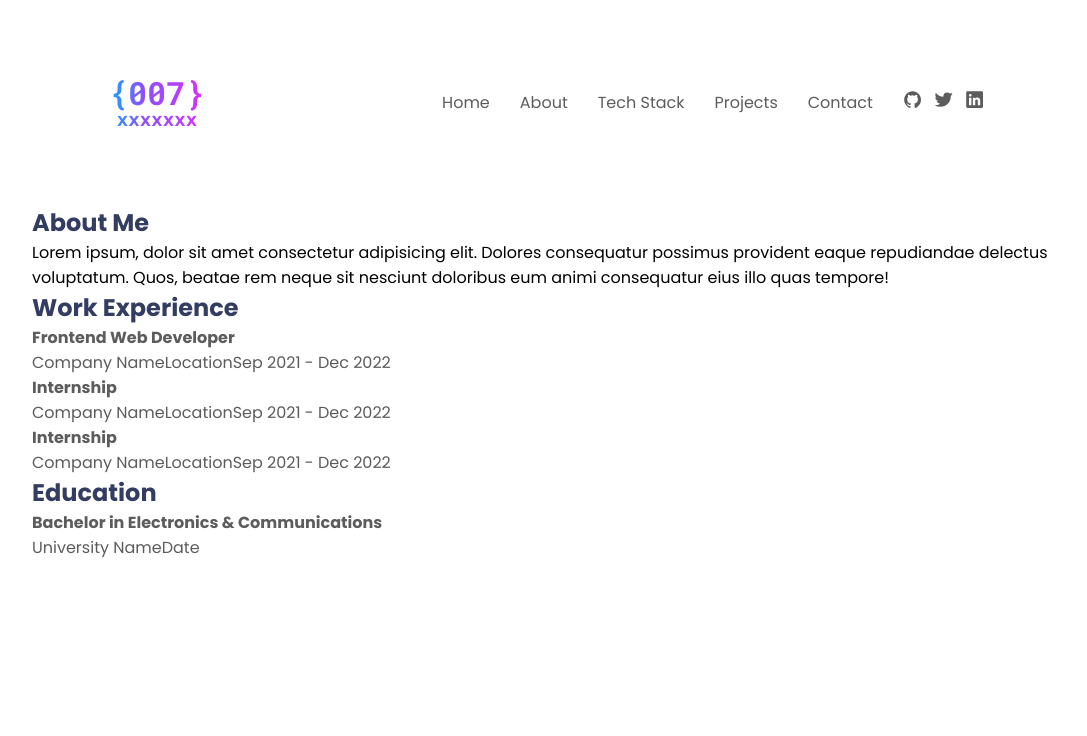
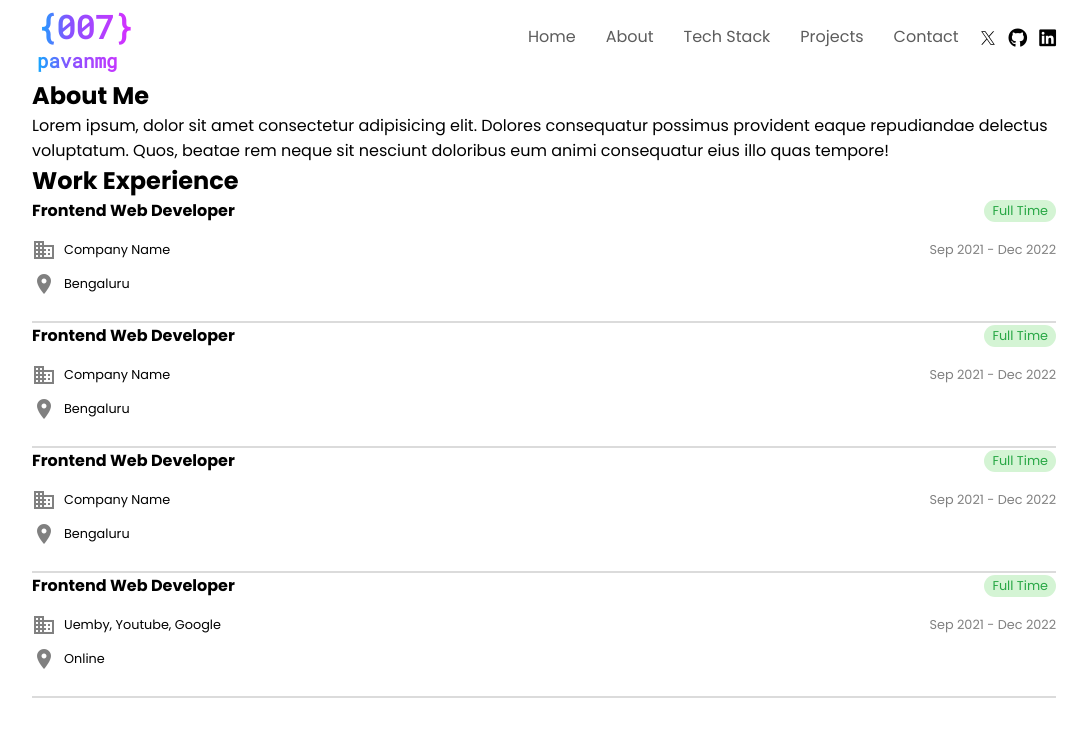
Before and after one commit to CWGertoft/u01-portfolio, a plain HTML site: page about.html in a window 1280 px wide. Shown: the whole page, without its empty margins (96-1183 px from the left). Drawn offline with nearby package versions, Linux system fonts and the light colour scheme.

Commit message:
update
Update to fix navigation bar dropdown menu. Som smaller other fixes to structure html and css code.

```diff
--- a/about.html
+++ b/about.html
@@ -4,21 +4,27 @@
     <meta charset="UTF-8">
     <meta name="viewport" content="width=device-width, initial-scale=1.0">
     <link rel="stylesheet" href="style.css">
-    <link rel="stylesheet" href="https://fonts.googleapis.com/css2?family=Material+Symbols+Outlined:opsz,wght,FILL,GRAD@20..48,100..700,0..1,-50..200&icon_names=menu" />
+    <link href="https://fonts.googleapis.com/css2?family=Poppins:wght@400;500;600;700&family=Roboto+Mono:wght@100;400&display=swap" rel="stylesheet">
+
+    <!-- Font Awesome for GitHub and LinkedIn Icons -->
+    <link href="https://cdnjs.cloudflare.com/ajax/libs/font-awesome/6.0.0-beta3/css/all.min.css" rel="stylesheet">
+    <link href="https://fonts.googleapis.com/icon?family=Material+Icons" rel="stylesheet">
+
     <title>Portfolio</title>
-    <link rel="preconnect" href="https://fonts.googleapis.com">
-    <link rel="preconnect" href="https://fonts.gstatic.com" crossorigin>
-    <link href="https://fonts.googleapis.com/css2?family=Poppins:ital,wght@0,100;0,200;0,300;0,400;0,500;0,600;0,700;0,800;0,900;1,100;1,200;1,300;1,400;1,500;1,600;1,700;1,800;1,900&display=swap" rel="stylesheet">
-    <link href="https://fonts.googleapis.com/css2?family=Roboto+Mono:ital,wght@0,100..700;1,100..700&display=swap" rel="stylesheet">
-
 </head>
 <body>
 
+<header class="container">
+    <h2 class="name"><span class="top-name">{007}</span> <br> pavanmg</h2>
 
+    <!-- Hamburger Menu -->
+    <input type="checkbox" id="menu-toggle" class="menu-checkbox">
+    <label for="menu-toggle" class="menu-icon">
+        <i class="fas fa-bars"></i>
+    </label>
 
-    <header class="container">
-
-            <h2 class="name"><span class="top-name">{007}</span> <br> xxxxxxx</h2>
+    <!-- Navigation Menu -->
+    <nav>
         <ul class="menu">
             <li><a href="index.html">Home</a></li>
             <li><a href="about.html">About</a></li>
@@ -26,11 +32,18 @@
             <li><a href="projects.html">Projects</a></li>
             <li><a href="contact.html">Contact</a></li>
         </ul>
+
+        <!-- Social Icons -->
         <ul class="icons">
-                <li class="github"><a href=""><ion-icon name="logo-github"></ion-icon></a></li>
-                <li class="twitter"><a href=""><ion-icon name="logo-twitter"></ion-icon></a></li>
-                <li class="linkedin"><a href="https:/www.linkedin.com"><ion-icon name="logo-linkedin"></ion-icon></a></li>
+            <li><a href="https://x.com" target="_blank">
+                <!-- Linked SVG file -->
+                <img src="images/x-logo.svg" alt="X.com logo" class="x-icon">
+            </a></li>
+            <li><a href="https://github.com" target="_blank"><i class="fab fa-github"></i></a></li>
+            <li><a href="https://linkedin.com" target="_blank"><i class="fab fa-linkedin"></i></a></li>
         </ul>
+    </nav>
+
 </header>
 
 <main class="main-aboutme">
@@ -41,48 +54,73 @@
 
     <section class="about-me">
         <h1>Work Experience</h1>
-                <section>
-                    <h4>Frontend Web Developer</h4>
+        <section class="experience">
+
+            <h4>
+                <span class="job-title">Frontend Web Developer</span>
+                <span class="full-time">Full Time</span>
+            </h4>
+
             <ul class="experience-list">
-                        <li>Company Name</li>
-                        <li>Location</li>
-                        <li>Sep 2021 - Dec 2022</li>
+                <li class="company-date">
+                    <span><span class="material-icons">business</span> Company Name</span>
+                    <span class="li-date">Sep 2021 - Dec 2022</span>
+                </li>
+                <li><span class="material-icons">location_on</span> Bengaluru</li>
             </ul>
         </section>
 
-                <section>
-                    <h4>Internship</h4>
+        <section class="experience">
+
+            <h4>
+                <span class="job-title">Frontend Web Developer</span>
+                <span class="full-time">Full Time</span>
+            </h4>
+
             <ul class="experience-list">
-                        <li>Company Name</li>
-                        <li>Location</li>
-                        <li>Sep 2021 - Dec 2022</li>
+                <li class="company-date">
+                    <span><span class="material-icons">business</span> Company Name</span>
+                    <span class="li-date">Sep 2021 - Dec 2022</span>
+                </li>
+                <li><span class="material-icons">location_on</span> Bengaluru</li>
             </ul>
         </section>
 
-                <section>
-                    <h4>Internship</h4>
+        <section class="experience">
+
+            <h4>
+                <span class="job-title">Frontend Web Developer</span>
+                <span class="full-time">Full Time</span>
+            </h4>
+
             <ul class="experience-list">
-                        <li>Company Name</li>
-                        <li>Location</li>
-                        <li>Sep 2021 - Dec 2022</li>
+                <li class="company-date">
+                    <span><span class="material-icons">business</span> Company Name</span>
+                    <span class="li-date">Sep 2021 - Dec 2022</span>
+                </li>
+                <li><span class="material-icons">location_on</span> Bengaluru</li>
             </ul>
         </section>
 
     </section>
 
-        <section class="about-me">
-            <h1>Education</h1>
-                <section>
-                    <h4>Bachelor in Electronics & Communications</h4>
+    <section class="experience">
+
+        <h4>
+            <span class="job-title">Frontend Web Developer</span>
+            <span class="full-time">Full Time</span>
+        </h4>
+
         <ul class="experience-list">
-                        <li>University Name</li>
-                        <li>Date</li>
+            <li class="company-date">
+                <span><span class="material-icons">business</span> Uemby, Youtube, Google</span>
+                <span class="li-date">Sep 2021 - Dec 2022</span>
+            </li>
+            <li><span class="material-icons">location_on</span> Online</li>
         </ul>
     </section>
+
 </main>
 
-    <!-- Icon activation -->
-    <script type="module" src="https://unpkg.com/ionicons@7.1.0/dist/ionicons/ionicons.esm.js"></script>
-    <script nomodule src="https://unpkg.com/ionicons@7.1.0/dist/ionicons/ionicons.js"></script>
 </body>
 </html>
--- a/style.css
+++ b/style.css
@@ -1,79 +1,99 @@
-*{
+* {
     box-sizing: border-box;
     padding: 0;
     margin: 0;
 }
 
-body{
+body {
     font-family: Poppins, sans-serif;
-    margin: 0 10% 0 10%
+    margin: 0 10%;
 }
 
-/* Generall css */
-header{
+header {
     width: 100%;
     display: flex;
+    align-items: center;
+    justify-content: space-between;
+    position: relative;
 }
 
-/* Add gradient */
-.name{
+.name {
     padding: 5px;
     font-size: 1.2rem;
-    text-align: center;
-    line-height: 1;
     font-family: 'Roboto Mono', monospace;
-
     background: linear-gradient(90deg, rgba(0,182,254,1) 0%, rgba(136,82,255,1) 35%, rgba(223,44,255,1) 100%);
-    -webkit-background-clip: text; /* Ensures gradient applies to text */
-    -webkit-text-fill-color: transparent; /* Makes the text color transparent */
-    background-clip: text; /* For non-webkit browsers */
-    text-emphasis-color: transparent;
+    -webkit-background-clip: text;
+    -webkit-text-fill-color: transparent;
+    background-clip: text;
 }
 
-.top-name{
+.top-name {
     font-size: 2rem;
 }
 
-ul{
+.menu-icon {
+    font-size: 2rem;
+    cursor: pointer;
+    display: none; /* Hidden on larger screens */
+    position: absolute;
+    right: 10px;
+}
+
+nav {
+    display: flex;
+    justify-content: center;
+    position: relative;
+}
+
+ul {
     list-style-type: none;
 }
 
-ul li a{
+.menu {
+    display: flex;
+    flex-direction: row;
+    justify-content: space-between;
+    column-gap: 30px;
+}
+
+.menu li a {
     text-decoration: none;
     color: rgb(92, 92, 92);
 }
 
-.menu li:hover{
+.menu li:hover {
     background: linear-gradient(90deg, rgba(0,182,254,1) 0%, rgba(136,82,255,1) 35%, rgba(223,44,255,1) 100%);
     -webkit-background-clip: text;
     -webkit-text-fill-color: transparent;
     background-clip: text;
-    text-emphasis-color: transparent;
-
 }
 
-/* Social media icon effect */
-.twitter a:hover{
-    color: aquamarine;
+.icons {
+    display: flex;
+    flex-direction: row;
+    column-gap: 15px;
+    font-size: 1.5rem;
+    justify-content: center;
+    margin-top: 20px;
 }
 
-.linkedin a:hover{
-    color: blue;
+.icons li a {
+    color: inherit;
+    text-decoration: none;
 }
 
-.github a:hover{
-    color: orangered;
+.menu-checkbox {
+    display: none;
 }
 
-/* Index site information */
-
+/* Main - Index */
 main{
     width: 100%;
 }
 
 .profile{
-    width: 200px;
-    height: 200px;
+    width: 250px;
+    height: 250px;
     border-radius: 50%;
     border: 6px solid transparent;
     background: linear-gradient(180deg, rgba(255,0,243,1) 0%, rgba(172,83,245,1) 33%, rgba(130,124,246,1) 59%, rgba(0,254,249,1) 100%);
@@ -94,10 +114,70 @@ main{
  .h1-pavanmg{
     background: linear-gradient(90deg, rgba(0,182,254,1) 8%, rgba(114,108,246,1) 63%);
     -webkit-background-clip: text;
-    -webkit-text-fill-color: transparent; /* Makes the text color transparent */
+    -webkit-text-fill-color: transparent;
     background-clip: text;
     text-emphasis-color: transparent;
  }
+
+ /* Main -About */
+
+ .experience-list {
+    display: flex;
+    flex-direction: column;
+    border-bottom: solid rgb(219, 219, 219) 2px;
+    padding: 10px 0 20px 0;
+    font-size: 0.8rem;
+}
+
+.company-date {
+    display: flex;
+    justify-content: space-between; /* Aligns company name to left and date to right */
+    width: 100%;
+}
+
+.company-date span {
+    display: flex;
+    align-items: center;
+}
+
+.material-icons {
+    font-size: 16px; /* Adjust the icon size */
+    margin-right: 8px; /* Adds space between the icon and the text */
+    color: gray; /* You can adjust the color */
+}
+
+.li-date {
+    color: gray;
+    text-align: right;
+    white-space: nowrap; /* Prevents date from wrapping */
+}
+
+.experience-list li {
+    margin: 5px 0;
+    list-style-type: none; /* Removes default list styling */
+    display: flex;
+    align-items: center;
+}
+
+.experience h4 {
+    display: flex;
+    justify-content: space-between; /* Pushes the "Full Time" label to the right */
+    align-items: center; /* Vertically align the items */
+    margin: 0;
+    font-weight: bold;
+}
+
+.full-time {
+    background-color: #d4f4d4; /* Light green background */
+    color: #28a745; /* Darker green text color */
+    padding: 2px 8px;
+    border-radius: 12px;
+    font-size: 0.8rem;
+    white-space: nowrap; /* Ensures the text stays on one line */
+    font-weight: normal; /* Optional: make the label text weight normal */
+}
+
+ /* Footer */
 
 footer{
  color: rgb(92, 92, 92);
@@ -125,55 +205,70 @@ main{
    color: #df2cff;
 }
 
- /* About me - general */
-.about-me h1{
-    color: rgb(51, 61, 97);
+
+/* Responsive CSS */
+@media (max-width: 635px) {
+    header {
+        flex-direction: row;
     }
 
-h4, .experience-list{
-    color: rgb(92, 92, 92);
+    nav {
+        display: none;
+        flex-direction: column;
+        align-items: center;
+        position: absolute;
+        top: 70px;
+        left: 0;
+        right: 0;
+        background-color: white;
+        z-index: 1000;
     }
 
-/* Moblie layout */
-@media (max-width: 635px) {
-
-    /* Navbar */
-    header{
+    .menu {
         flex-direction: column;
-
+        row-gap: 20px;
     }
 
-    .name{
-        margin: 7% 0 20px 7%;
-        align-self: flex-start;
+    .menu-icon {
+        display: block;
     }
 
-    ul{
+    /* Move icons under menu */
+    .icons {
         display: flex;
+        flex-direction: row;
+        column-gap: 30px;
+        font-size: 1.7rem;
         justify-content: center;
-
+        margin-top: 20px;
     }
 
-    .menu{
-        flex-direction: column;
-        align-items: center;
-        margin-bottom: 30px;
+    .icons li a {
+        color: inherit;
+        text-decoration: none;
     }
 
-    .icons{
-        flex-direction: row;
-        column-gap: 100px;
+    /* Styling for X.com icon */
+    .x-icon {
+        margin-top: 5px;
+        width: 30px; /* Adjust size */
+        height: 30px;
+    }
 
-        font-size: 1.5rem;
+
+    /* Show menu when checkbox is checked */
+    .menu-checkbox:checked + .menu-icon + nav {
+        display: flex;
     }
 
     /* Main - Index/Home */
 
     .main-index{
         display: flex;
-        margin-top: 20%;
+        margin-top: 40%;
         flex-direction: column;
-        align-items: center;
+        align-items: flex-start;
+        font-size: 1.3;
     }
 
     .profile{
@@ -185,6 +280,7 @@ h4, .experience-list{
     }
 
     /* Main - About */
+
     .main-aboutme{
         display: flex;
         flex-direction: column;
@@ -200,44 +296,42 @@ h4, .experience-list{
         justify-content: space-between;
         border-bottom: solid rgb(204, 204, 204) 3px ;
     }
-
-
-    /* Main - TechStack */
-
-    /* Main - Projects */
-
-    /* Main - Contact */
 }
 
+/* Larger screens */
 @media (min-width: 636px) {
-
-    /* Navbar */
-
-    header{
+    header {
         justify-content: flex-end;
-        align-items: center;
-        padding: 7%;
     }
 
-    .name{
+    .name {
         margin-right: auto;
     }
 
-    ul{
+    nav {
         display: flex;
-        flex-direction: row;
-
     }
 
-    .menu{
+    .menu {
+        flex-direction: row;
         column-gap: 30px;
-        margin-right: 30px;
     }
 
-    .icons{
+    .icons {
         font-size: 1.2rem;
         column-gap: 12px;
+        margin-top: 0;
+        margin-bottom: 0;
     }
+
+    .x-icon{
+        width: 18px;
+        height: 18px;
+        margin-left: 20px;
+        margin-top: 5px;
+    }
+
+    /* Main - Index */
 
     .main-index{
         display: flex;
@@ -270,16 +364,5 @@ h4, .experience-list{
         margin-top: 200px;
     }
 
-    /* Main - Index/Home */
-
-
-    /* Main - About */
-
-    /* Main - TechStack */
-
-    /* Main - Projects */
-
-    /* Main - Contact */
-
 
 }
```
Also changed, not shown: contact.html (+23 -15 lines), index.html (+23 -15 lines), projects.html (+23 -15 lines), technologies.html (+26 -15 lines), images/x-logo.svg (added), 1 other file. Lines whose indentation alone changed are shown as unchanged.
